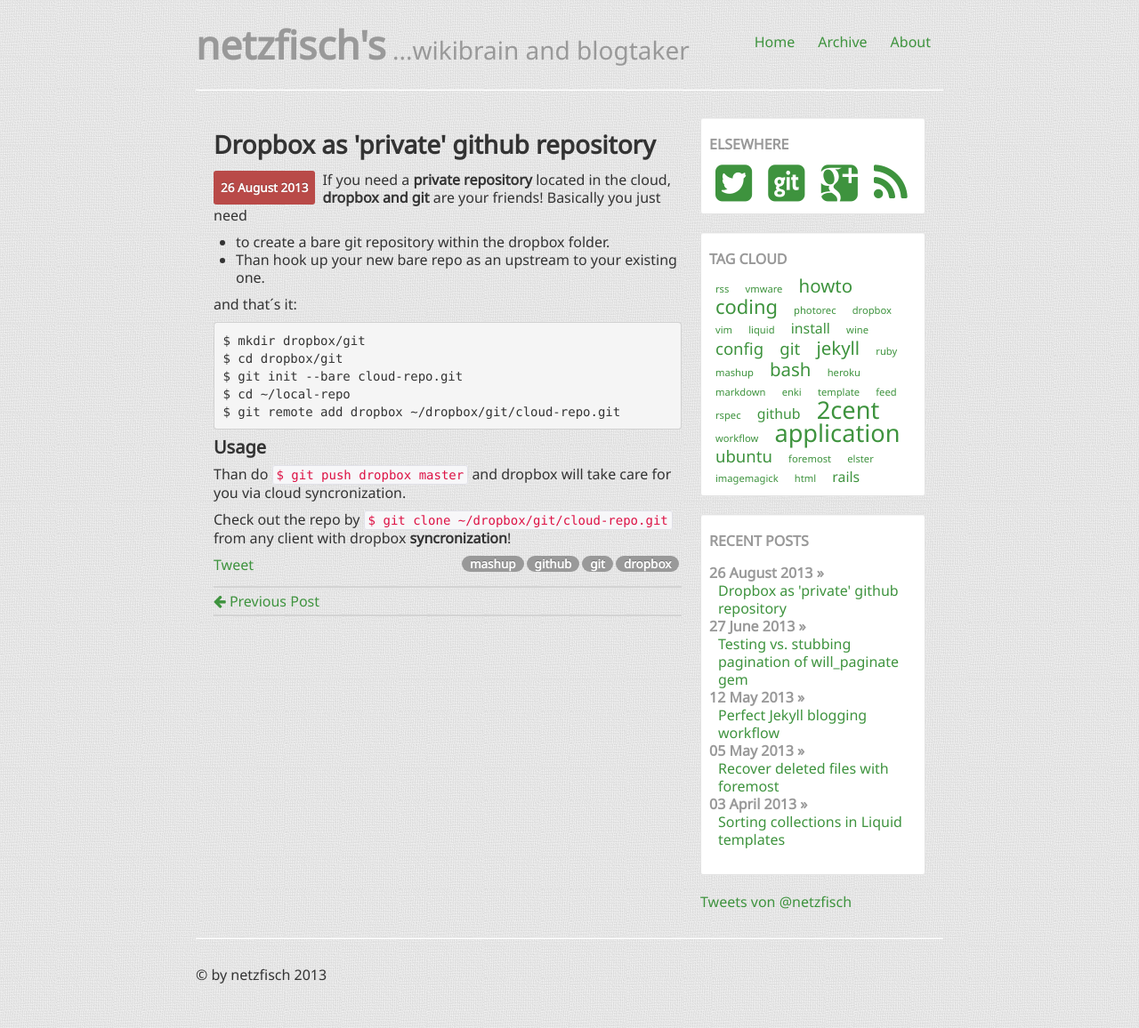
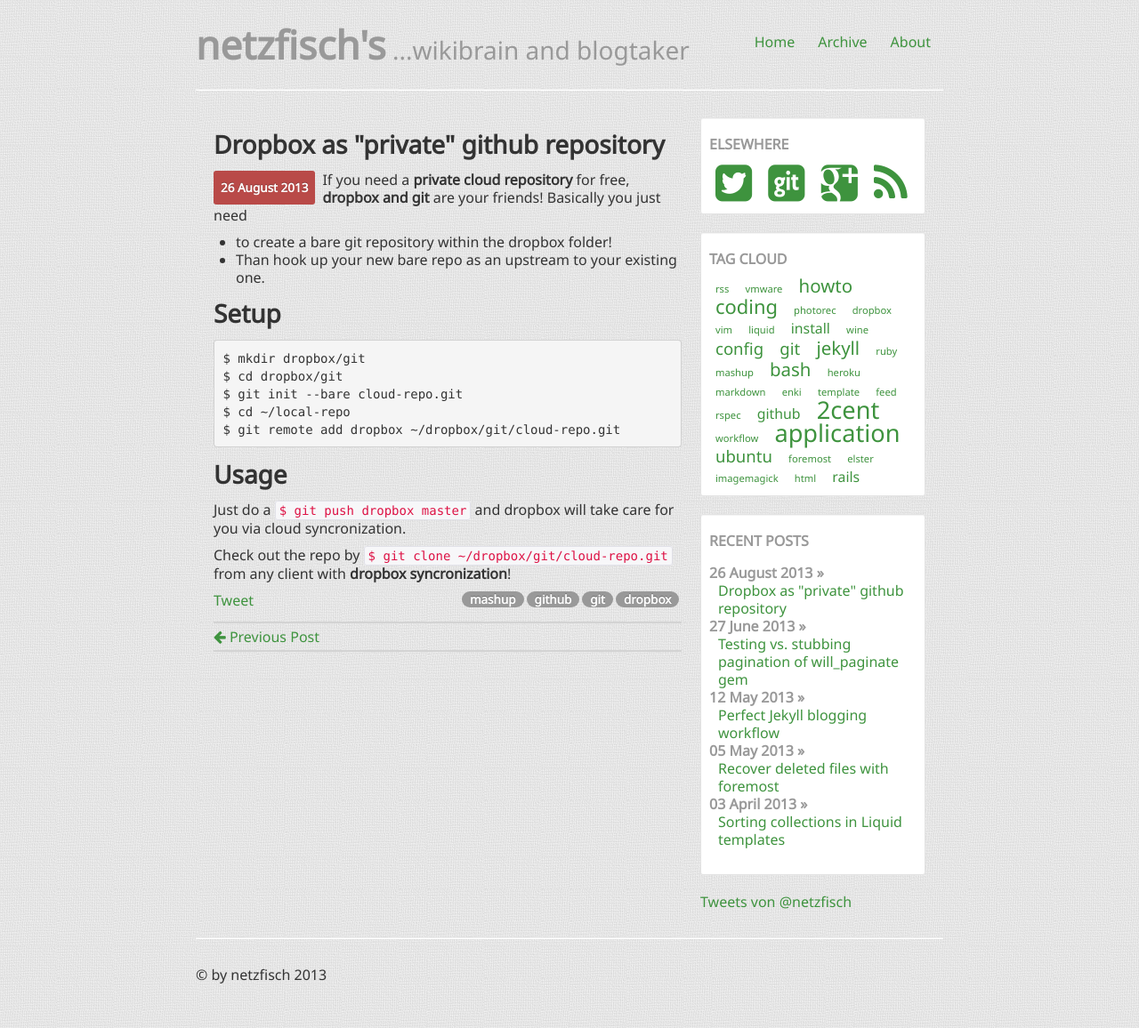
Before and after one commit to netzfisch/netzfisch.github.io, a Jekyll site: the page built from _posts/2013-08-26-using-dropbox-as-private-github-repository.md, in a window 1280 px wide. Shown: the whole page at 89% size. Built offline with Jekyll 4.4.1, drawn with Linux system fonts in a browser that asks for light colours; Markdown is read by kramdown in place of the engine named in the settings; comment, search, counter and statistics services are not loaded.

Commit message:
another post

```diff
--- a/_posts/2013-08-26-using-dropbox-as-private-github-repository.md
+++ b/_posts/2013-08-26-using-dropbox-as-private-github-repository.md
@@ -2,14 +2,14 @@
 layout: post
 category: tools
 tags: dropbox git github mashup
-title: Dropbox as 'private' github repository
+title: Dropbox as "private" github repository
 ---
-If you need a **private repository** located in the cloud, **dropbox and git** are your friends! Basically you just need
+If you need a **private cloud repository** for free, **dropbox and git** are your friends! Basically you just need
 
-* to create a bare git repository within the dropbox folder.
+* to create a bare git repository within the dropbox folder!
 * Than hook up your new bare repo as an upstream to your existing one.
 
-and that´s it:
+### Setup
 
     $ mkdir dropbox/git
     $ cd dropbox/git
@@ -17,8 +17,8 @@
     $ cd ~/local-repo
     $ git remote add dropbox ~/dropbox/git/cloud-repo.git
 
-#### Usage
+### Usage
 
-Than do `$ git push dropbox master` and dropbox will take care for you via cloud syncronization.
+Just do a `$ git push dropbox master` and dropbox will take care for you via cloud syncronization.
 
-Check out the repo by `$ git clone ~/dropbox/git/cloud-repo.git` from any client with dropbox **syncronization**!
+Check out the repo by `$ git clone ~/dropbox/git/cloud-repo.git` from any client with **dropbox syncronization**!
```
